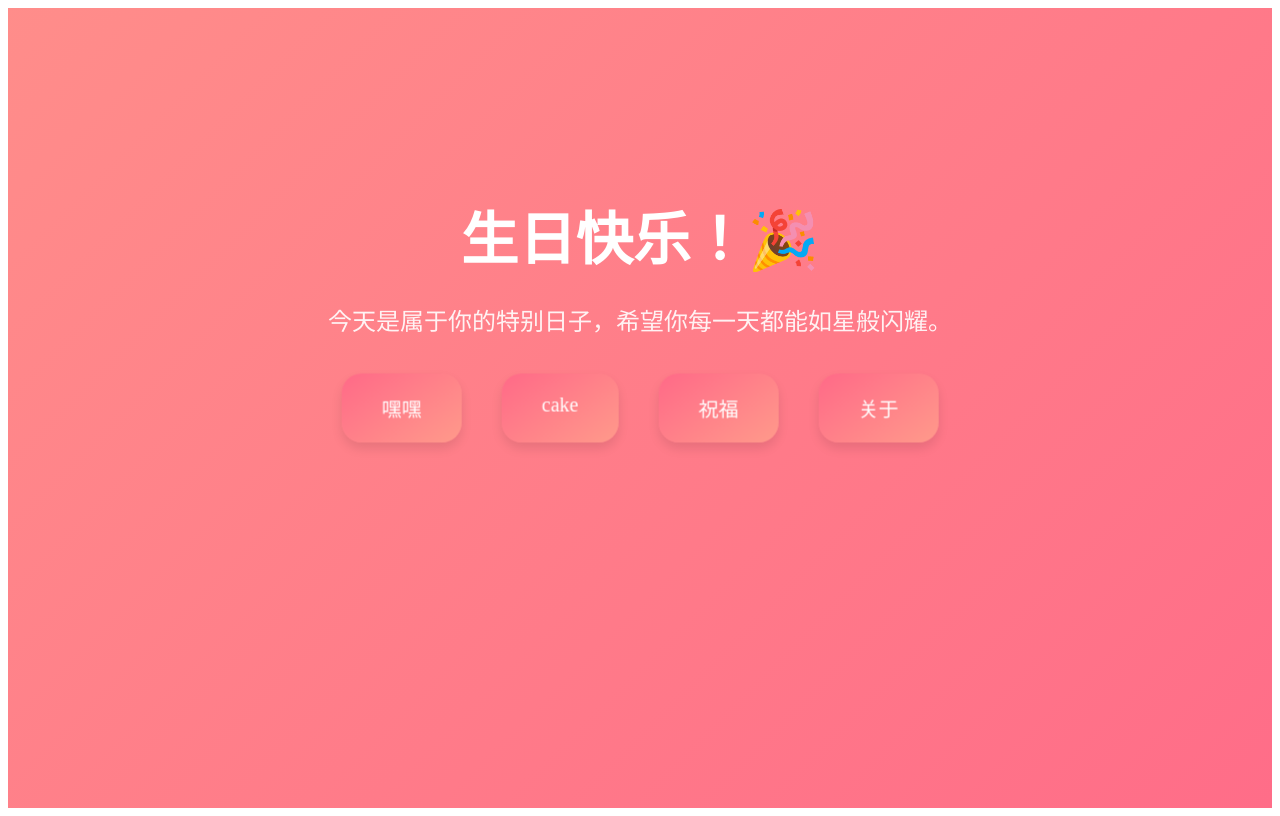
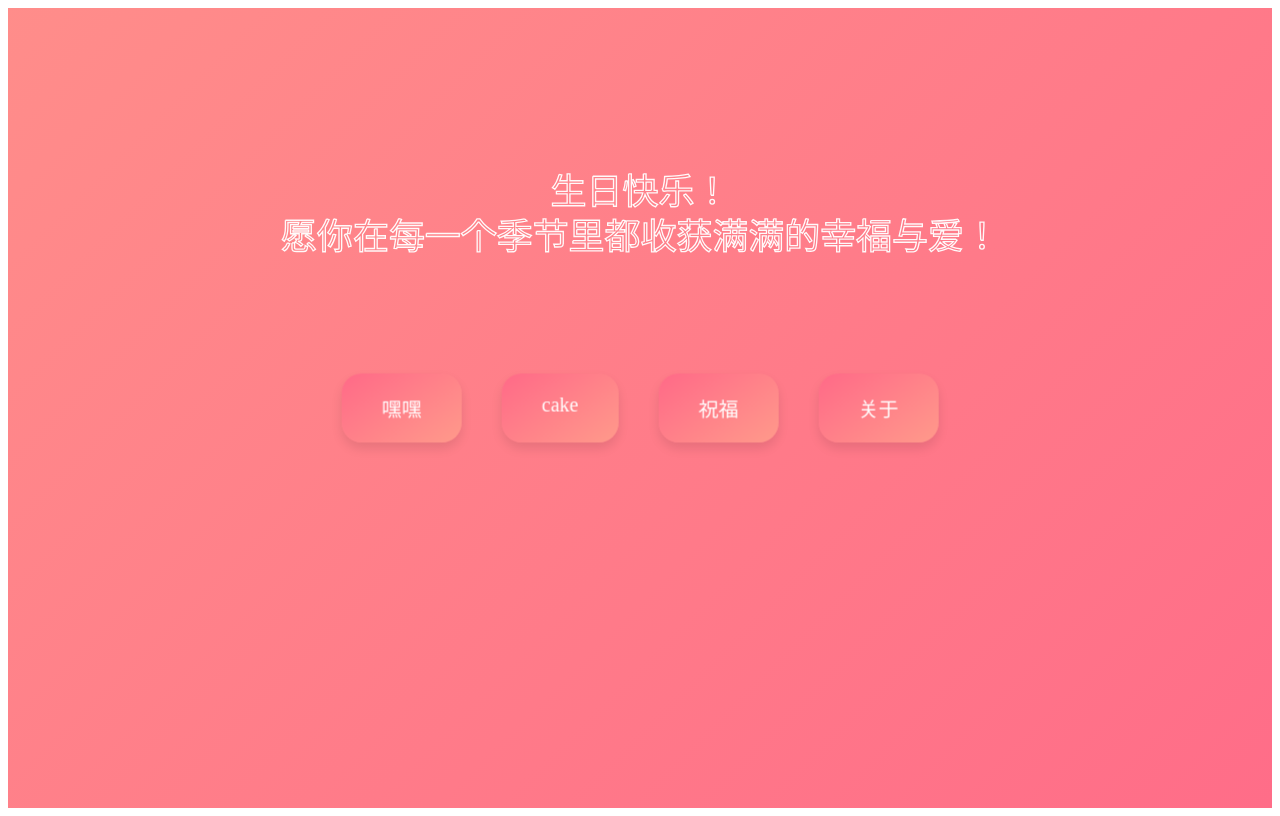
Before and after one commit to leehaohaohao/birth-react, a React (Vite) app: page / in a window 1280 px wide. Built offline with nearby package versions, Linux system fonts and the light colour scheme.

Commit message:
-ui: 首页svg优化

```diff
--- a/src/component/HomePage.css
+++ b/src/component/HomePage.css
@@ -17,8 +17,51 @@
     top: 20%;
     text-align: center;
     color: #fff;
-    font-family: 'Arial', sans-serif;
+    font-family: 'Brush Script MT', cursive;
+    width: 80%;
+}
+
+/* SVG动画：描线效果 */
+.birthday-svg {
+    width: 80%;
+    height: auto;
     animation: fadeInMessage 2s ease forwards;
+}
+
+/* 增大字体并设置艺术字体 */
+.birthday-text {
+    font-size: 5em;  /* 增大字体 */
+    font-family: 'Brush Script MT', cursive;
+    animation: strokeAnimation 4s ease infinite;  /* 无限循环动画 */
+}
+
+/* 动画：描边逐渐显示 */
+@keyframes strokeAnimation {
+    0% {
+        stroke-dashoffset: 1000;
+        opacity: 0;
+    }
+    50% {
+        stroke-dashoffset: 0;
+        opacity: 1;
+    }
+    100% {
+        stroke-dashoffset: 1000;
+        opacity: 0;
+    }
+}
+
+/* 背景渐变动画 */
+@keyframes gradientMove {
+    0% {
+        background-position: 0% 50%;
+    }
+    50% {
+        background-position: 100% 50%;
+    }
+    100% {
+        background-position: 0% 50%;
+    }
 }
 
 .birthday-message h1 {
--- a/src/component/HomePage.tsx
+++ b/src/component/HomePage.tsx
@@ -9,8 +9,38 @@ const HomePage = () => {
     return (
         <div className="homepage">
             <div className="birthday-message">
-                <h1>生日快乐！🎉</h1>
-                <p>今天是属于你的特别日子，希望你每一天都能如星般闪耀。</p>
+                <svg
+                    xmlns="http://www.w3.org/2000/svg"
+                    viewBox="0 0 1800 300"  /* 调整viewBox，增加高度以适应两行文本 */
+                    className="birthday-svg"
+                >
+                    <text
+                        x="50%"  /* 水平居中 */
+                        y="80"   /* 调整y值来控制文本的垂直位置 */
+                        fill="none"
+                        stroke="#fff"
+                        strokeWidth="3"
+                        strokeDasharray="1000"
+                        strokeDashoffset="1000"
+                        textAnchor="middle"  /* 水平居中 */
+                        className="birthday-text"
+                    >
+                        生日快乐！
+                    </text>
+                    <text
+                        x="50%"  /* 水平居中 */
+                        y="180"  /* 第二行文字的y值更大，放置在下一行 */
+                        fill="none"
+                        stroke="#fff"
+                        strokeWidth="3"
+                        strokeDasharray="1000"
+                        strokeDashoffset="1000"
+                        textAnchor="middle"  /* 水平居中 */
+                        className="birthday-text"
+                    >
+                        愿你在每一个季节里都收获满满的幸福与爱！
+                    </text>
+                </svg>
             </div>
 
             <div className="nav-blocks">
```
